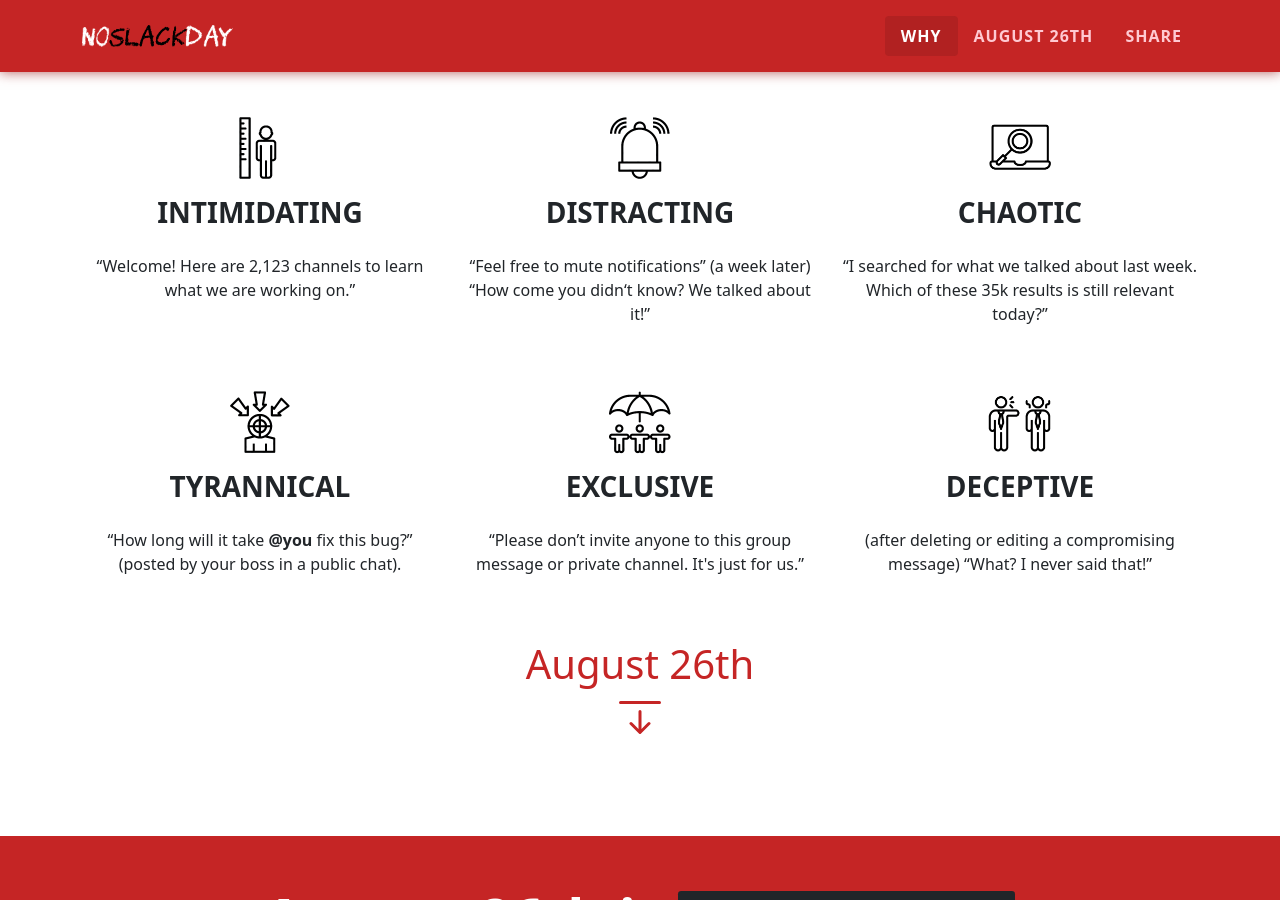
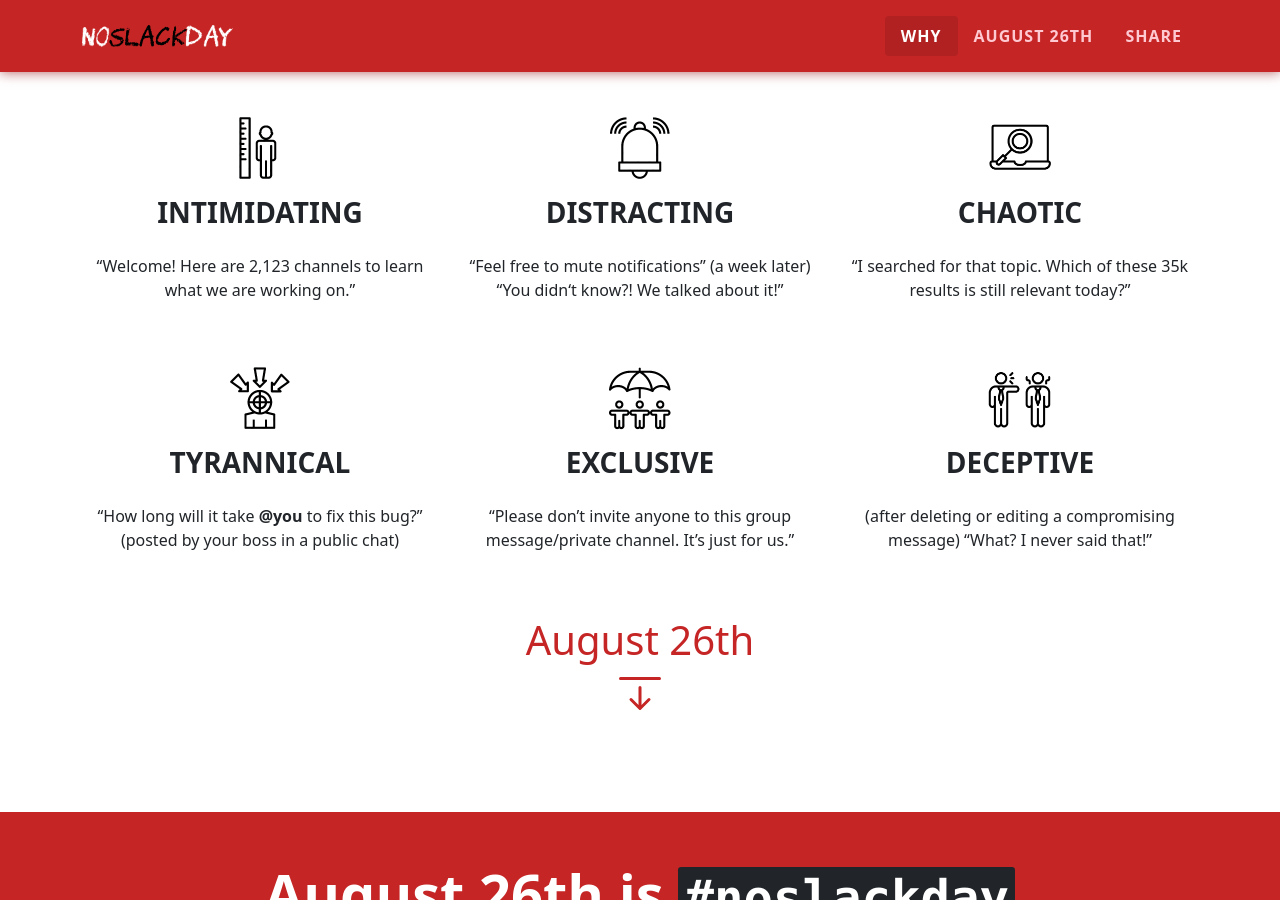
Before and after one commit to minutes2midnight/nsd, a Jekyll site: the page built from index.html, in a window 1280 px wide and 900 px high, scrolled down 547 px. Built offline with Jekyll 4.4.1, drawn with Linux system fonts in a browser that asks for light colours; some of the changed text lies outside the part shown.

Commit message:
Copy fix and build v3

```diff
--- a/_includes/footer.html
+++ b/_includes/footer.html
@@ -8,12 +8,12 @@
         <path d="M2 16a2 2 0 0 1-2-2V2a2 2 0 0 1 2-2h12a2 2 0 0 1 2 2v12a2 2 0 0 1-2 2H2zm6.5-4.5V5.707l2.146 2.147a.5.5 0 0 0 .708-.708l-3-3a.5.5 0 0 0-.708 0l-3 3a.5.5 0 1 0 .708.708L7.5 5.707V11.5a.5.5 0 0 0 1 0z"/>
       </svg> Top</a>
 
+      <p class="d-flex align-items-center mb-0"><small class="zedsdead">Zed&rsquo;s dead, baby.</small></p>
+
       <a href="https://twitter.com/noslackday" title="Follow on Twitter" class="d-flex align-items-center text-decoration-none" target="_blank"><svg xmlns="http://www.w3.org/2000/svg" width="16" height="16" fill="currentColor" class="bi bi-twitter me-1" viewBox="0 0 16 16">
         <path d="M5.026 15c6.038 0 9.341-5.003 9.341-9.334 0-.14 0-.282-.006-.422A6.685 6.685 0 0 0 16 3.542a6.658 6.658 0 0 1-1.889.518 3.301 3.301 0 0 0 1.447-1.817 6.533 6.533 0 0 1-2.087.793A3.286 3.286 0 0 0 7.875 6.03a9.325 9.325 0 0 1-6.767-3.429 3.289 3.289 0 0 0 1.018 4.382A3.323 3.323 0 0 1 .64 6.575v.045a3.288 3.288 0 0 0 2.632 3.218 3.203 3.203 0 0 1-.865.115 3.23 3.23 0 0 1-.614-.057 3.283 3.283 0 0 0 3.067 2.277A6.588 6.588 0 0 1 .78 13.58a6.32 6.32 0 0 1-.78-.045A9.344 9.344 0 0 0 5.026 15z"/>
       </svg> Follow</a>
 
-      <p class="d-flex align-items-center mb-0"><small>Zed&rsquo;s dead, baby.</small></p>
-
   </div>
 
 </footer>
--- a/_includes/section-share.html
+++ b/_includes/section-share.html
@@ -9,7 +9,7 @@
         <div class="mb-4"><kbd class="px-4 py-2">#noslackday</kbd></div>
         <h2 class="display-4 my-5 py-lg-5">Are you on board? <strong class="fw-bolder text-weight-black">Let the world now!</strong></h2>
         <div class="d-grid gap-4 gap-md-6 d-md-block">
-          <a href="https://twitter.com/intent/tweet?source=https%3A%2F%2Fwww.noslackday.org&text=I'll%20stop%20slacking%20for%20a%20day%20on%20August%2026th:%20Get%20a%20taste%20of%20productivity%20back!%20https%3A%2F%2Fwww.noslackday.org&via=noslackday" title="Share on Twitter" class="btn btn-lg btn-primary me-md-3 mb-md-3 px-5" target="_blank"><svg xmlns="http://www.w3.org/2000/svg" width="16" height="16" fill="currentColor" class="bi bi-twitter me-1" viewBox="0 0 16 16" role="img">
+          <a href="https://twitter.com/intent/tweet?source=https%3A%2F%2Fwww.noslackday.org&text=On%20August%2026th%20I%E2%80%99ll%20stop%20slacking%20and%20get%20work%20done.%20https%3A%2F%2Fwww.noslackday.org&via=noslackday" title="Share on Twitter" class="btn btn-lg btn-primary me-md-3 mb-md-3 px-5" target="_blank"><svg xmlns="http://www.w3.org/2000/svg" width="16" height="16" fill="currentColor" class="bi bi-twitter me-1" viewBox="0 0 16 16" role="img">
             <path d="M5.026 15c6.038 0 9.341-5.003 9.341-9.334 0-.14 0-.282-.006-.422A6.685 6.685 0 0 0 16 3.542a6.658 6.658 0 0 1-1.889.518 3.301 3.301 0 0 0 1.447-1.817 6.533 6.533 0 0 1-2.087.793A3.286 3.286 0 0 0 7.875 6.03a9.325 9.325 0 0 1-6.767-3.429 3.289 3.289 0 0 0 1.018 4.382A3.323 3.323 0 0 1 .64 6.575v.045a3.288 3.288 0 0 0 2.632 3.218 3.203 3.203 0 0 1-.865.115 3.23 3.23 0 0 1-.614-.057 3.283 3.283 0 0 0 3.067 2.277A6.588 6.588 0 0 1 .78 13.58a6.32 6.32 0 0 1-.78-.045A9.344 9.344 0 0 0 5.026 15z"/>
           </svg> Twitter</a>
           <a href="https://www.linkedin.com/shareArticle?mini=true&url=https%3A%2F%2Fwww.noslackday.org&title=I'll%20stop%20slacking%20for%20a%20day%20on%20August%2026th.&summary=Get%20a%20taste%20of%20productivity%20back!&source=https%3A%2F%2Fwww.noslackday.org" title="Share on LinkedIn" class="btn btn-lg btn-primary me-md-3 mb-md-3 px-5" target="_blank"><svg xmlns="http://www.w3.org/2000/svg" width="16" height="16" fill="currentColor" class="bi bi-linkedin me-1" viewBox="0 0 16 16" role="img">
--- a/_includes/section-why.html
+++ b/_includes/section-why.html
@@ -14,22 +14,22 @@
       <div class="col-lg-4 col-md-6 my-4 text-center">
         <img src="assets/img/distracting.png" alt="Distracting" class="nsd-why--icon mb-3">
         <h3 class="text-weight-bold text-all-caps mb-4">Distracting</h3>
-        <p>&ldquo;Feel free to mute notifications&rdquo; (a week later) &ldquo;How come you didn&lsquo;t know? We talked about it!&rdquo;</p>
+        <p>&ldquo;Feel free to mute notifications&rdquo; (a week later) &ldquo;You didn&lsquo;t know?! We talked about it!&rdquo;</p>
       </div>
       <div class="col-lg-4 col-md-6 my-4 text-center">
         <img src="assets/img/chaotic.png" alt="Chaotic" class="nsd-why--icon mb-3">
         <h3 class="text-weight-bold text-all-caps mb-4">Chaotic</h3>
-        <p>&ldquo;I searched for what we talked about last week. Which of these 35k results is still relevant today?&rdquo;</p>
+        <p>&ldquo;I searched for that topic. Which of these 35k results is still relevant today?&rdquo;</p>
       </div>
       <div class="col-lg-4 col-md-6 my-4 text-center">
         <img src="assets/img/tyrannical.png" alt="Tyrannical" class="nsd-why--icon mb-3">
         <h3 class="text-weight-bold text-all-caps mb-4">Tyrannical</h3>
-        <p>&ldquo;How long will it take <strong>@you</strong> fix this bug?&rdquo; (posted by your boss in a public chat).</p>
+        <p>&ldquo;How long will it take <strong>@you</strong> to fix this bug?&rdquo; (posted by your boss in a public chat)</p>
       </div>
       <div class="col-lg-4 col-md-6 my-4 text-center">
         <img src="assets/img/exclusive.png" alt="Exclusive" class="nsd-why--icon mb-3">
         <h3 class="text-weight-bold text-all-caps mb-4">Exclusive</h3>
-        <p>&ldquo;Please don&rsquo;t invite anyone to this group message or private channel. It's just for us.&rdquo;</p>
+        <p>&ldquo;Please don&rsquo;t invite anyone to this group message/private channel. It&rsquo;s just for us.&rdquo;</p>
       </div>
       <div class="col-lg-4 col-md-6 my-4 text-center">
         <img src="assets/img/deceptive.png" alt="Deceptive" class="nsd-why--icon mb-3">
--- a/dist/css/zed.css
+++ b/dist/css/zed.css
@@ -729,6 +729,10 @@ header {
     padding: 70px 0 0 0;
   }
 }
+.zedsdead {
+  color: #cc9aa2;
+}
+
 .text-weight-black {
   font-weight: 900 !important;
 }
--- a/scss/_zed-theme.scss
+++ b/scss/_zed-theme.scss
@@ -65,6 +65,11 @@ header {
   }
 }
 
+// Footer credit
+.zedsdead {
+  color: shade-color($secondary, 20%);
+}
+
 // $Helpers - Text
 // ---------------------- \\
 .text-weight-black {
```
Also changed, not shown: dist/css/zed.min.css, 2 other files.
